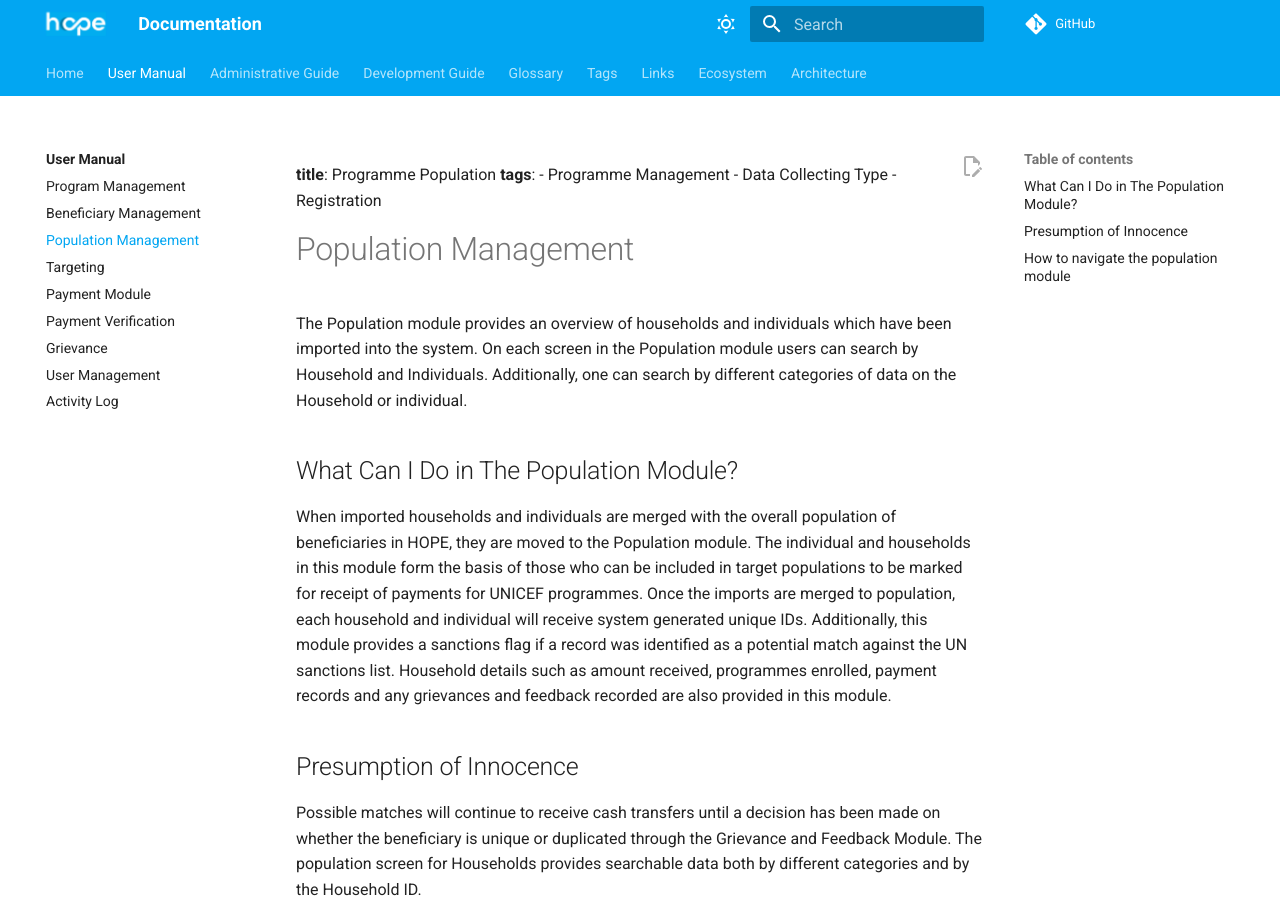
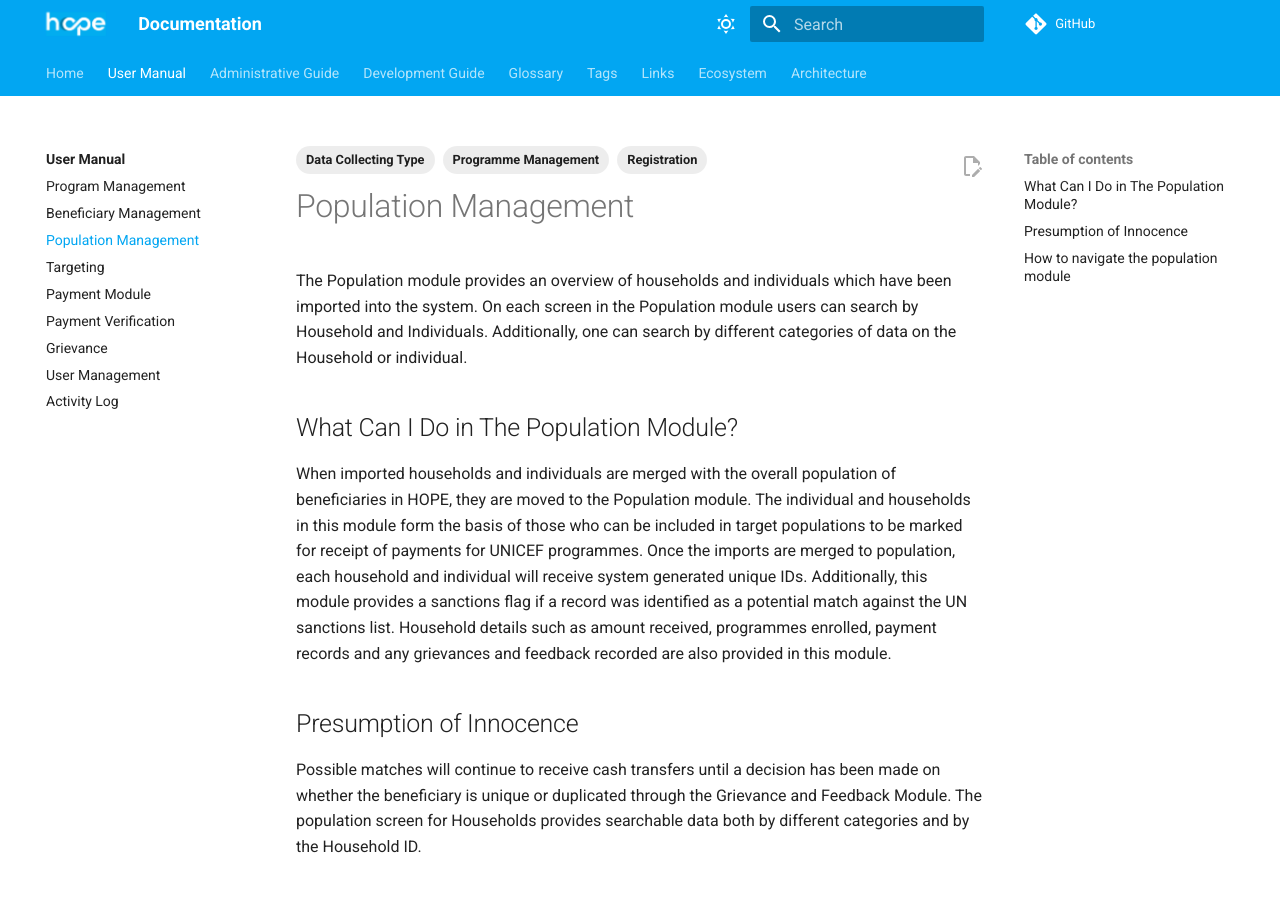
Before and after one commit to unicef/hope-documentation, an MkDocs documentation site: the page built from docs/guide-user/population.md, in a window 1280 px wide and 900 px high. Built offline with MkDocs 1.6.1 and Material for MkDocs 9.7.7, drawn with Linux system fonts in a browser that asks for light colours; plug-ins that fetch from the network failed and are left out; comment, search, counter and statistics services are not loaded.

Commit message:
fixing title and tags

```diff
--- a/docs/guide-user/population.md
+++ b/docs/guide-user/population.md
@@ -1,8 +1,10 @@
-**title**: Programme Population
-**tags**:
+---
+title:  Programme Population
+tags:
     - Programme Management
     - Data Collecting Type
     - Registration
+---
 
 # Population Management
 
```
